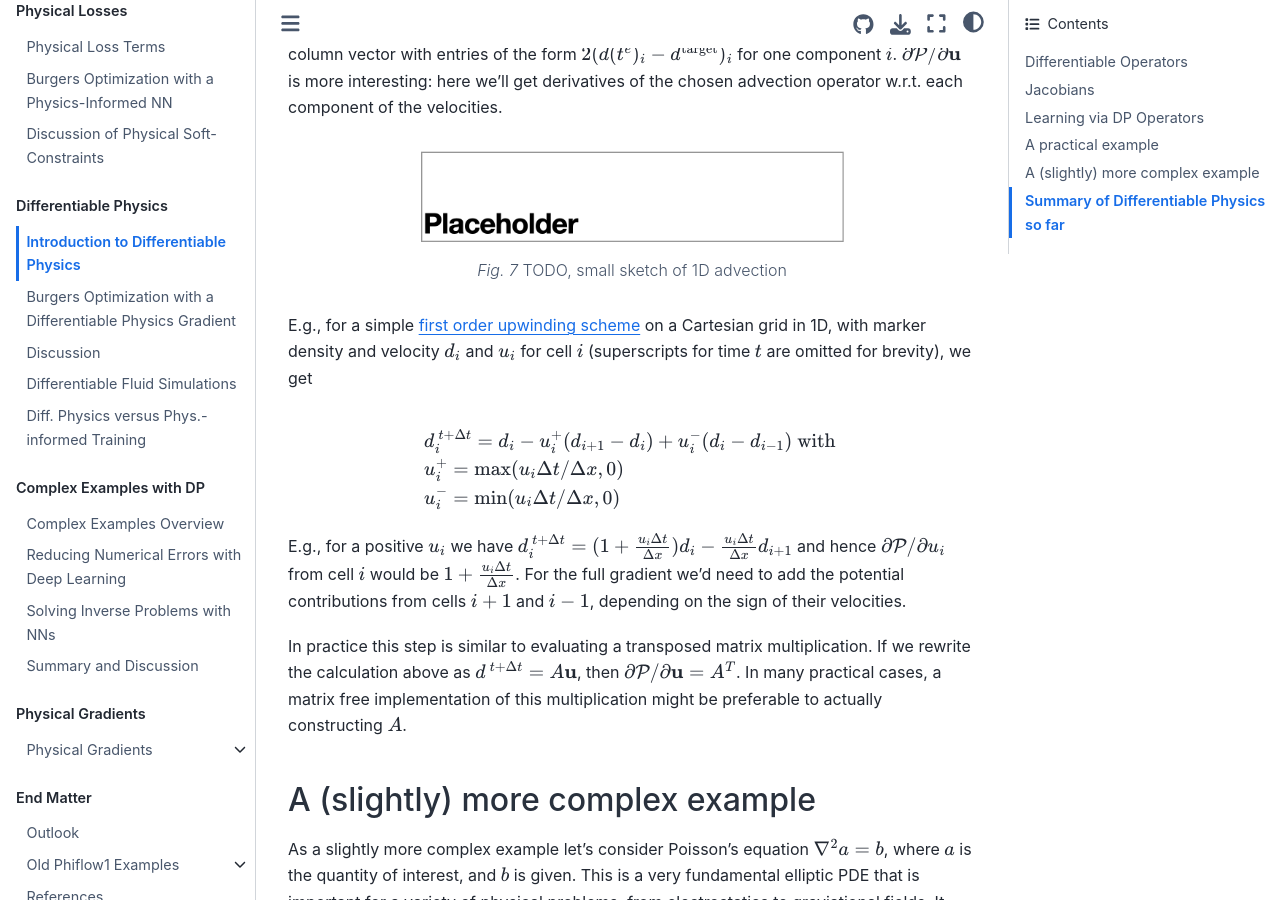
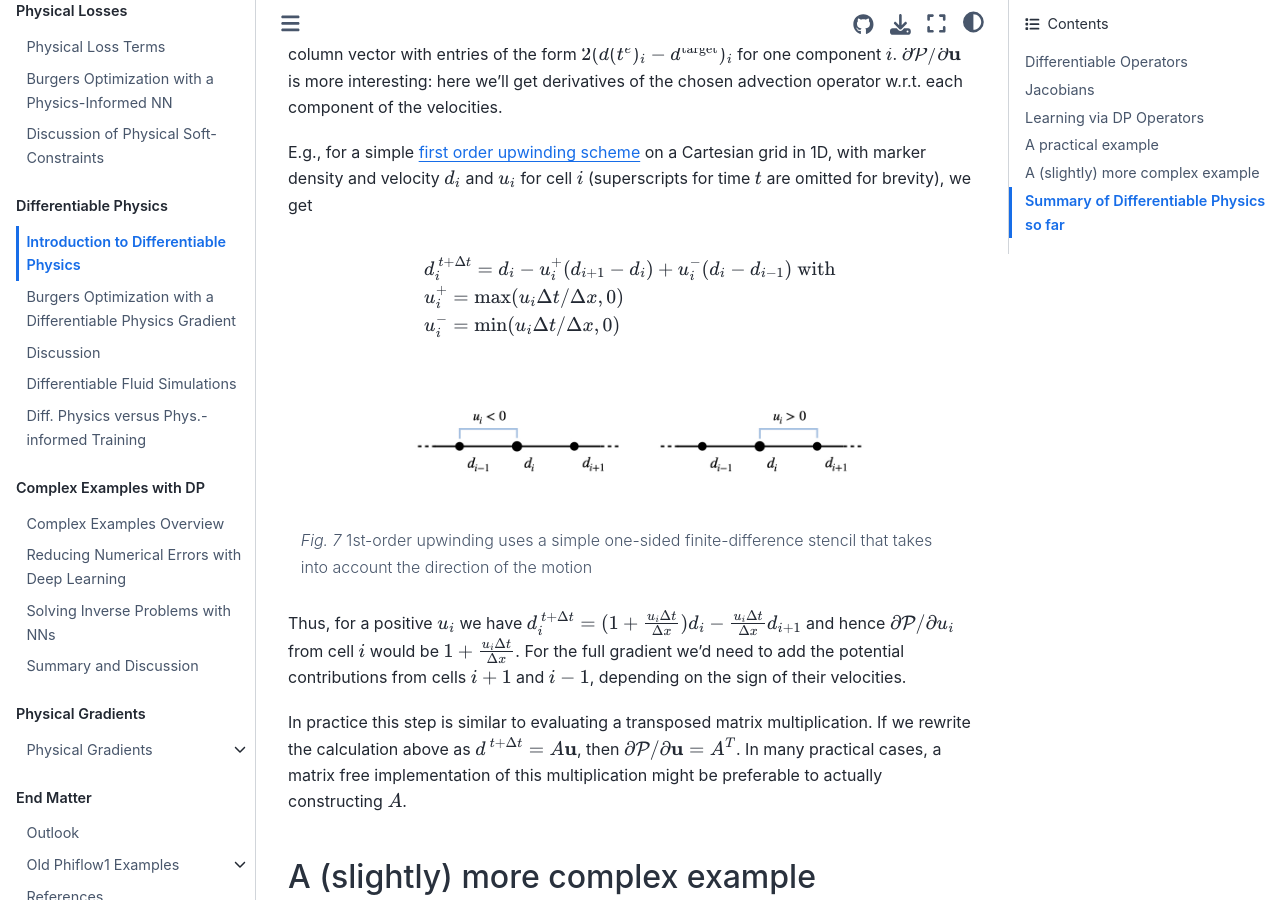
Before and after one commit to tum-pbs/pbdl-book, a Jupyter Book: the page built from diffphys.md, in a window 1280 px wide and 900 px high, scrolled down 5530 px. Built offline with Jupyter Book 1.0.4 settings and Sphinx 7.4.7 and the Sphinx Book theme 1.1.4, drawn with Linux system fonts in a browser that asks for light colours; cross-references to code outside the pages are shown as plain code.

Commit message:
added 1d advection image

````diff
--- a/diffphys.md
+++ b/diffphys.md
@@ -251,13 +251,6 @@ velocities.
 
 %...to obtain an explicit update of the form $d(t+\Delta t) = A d(t)$, where the matrix $A$ represents the discretized advection step of size $\Delta t$ for $\mathbf{u}$. ... we'll get a matrix that essentially encodes linear interpolation coefficients for positions $\mathbf{x} + \Delta t \mathbf{u}$. For a grid of size $d_x \times d_y$ we'd have a
 
-```{figure} resources/placeholder.png
----
-height: 100px
-name: advection-upwind
----
-TODO, small sketch of 1D advection
-```
 
 E.g., for a simple [first order upwinding scheme](https://en.wikipedia.org/wiki/Upwind_scheme)
 on a Cartesian grid in 1D, with marker density and velocity $d_i$ and $u_i$ for cell $i$
@@ -270,7 +263,15 @@ $$ \begin{aligned}
     & u_i^- = \text{min}(u_i \Delta t / \Delta x,0)
 \end{aligned} $$
 
-E.g., for a positive $u_i$ we have
+```{figure} resources/diffphys-advect1d.jpg
+---
+height: 150px
+name: advection-upwind
+---
+1st-order upwinding uses a simple one-sided finite-difference stencil that takes into account the direction of the motion
+```
+
+Thus, for a positive $u_i$ we have
 $d_i^{~t+\Delta t} = (1 + \frac{u_i \Delta t }{ \Delta x}) d_i - \frac{u_i \Delta t }{ \Delta x} d_{i+1}$
 and hence
 $\partial \mathcal P / \partial u_i$ from cell $i$ would be $1 + \frac{u_i \Delta t }{ \Delta x}$.
````
Also changed, not shown: intro.md (+1 -1 lines), resources/diffphys-advect1d.jpg (added).
